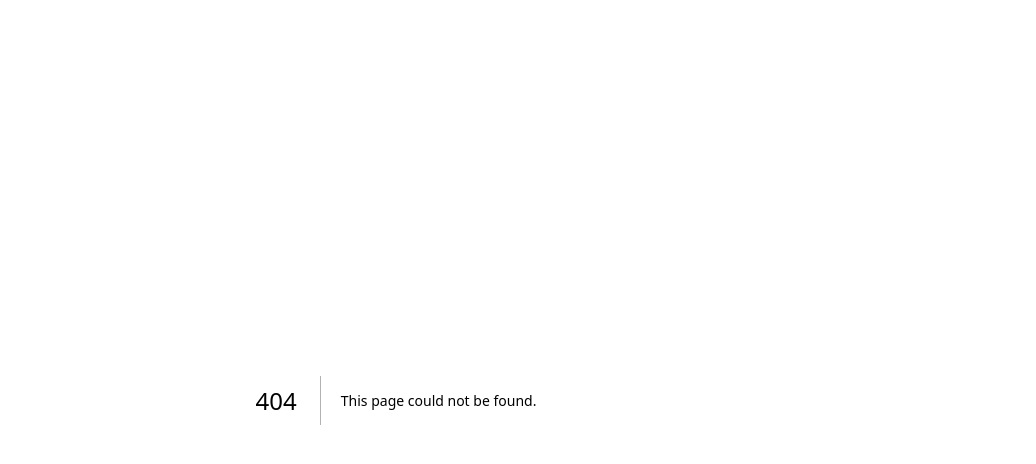
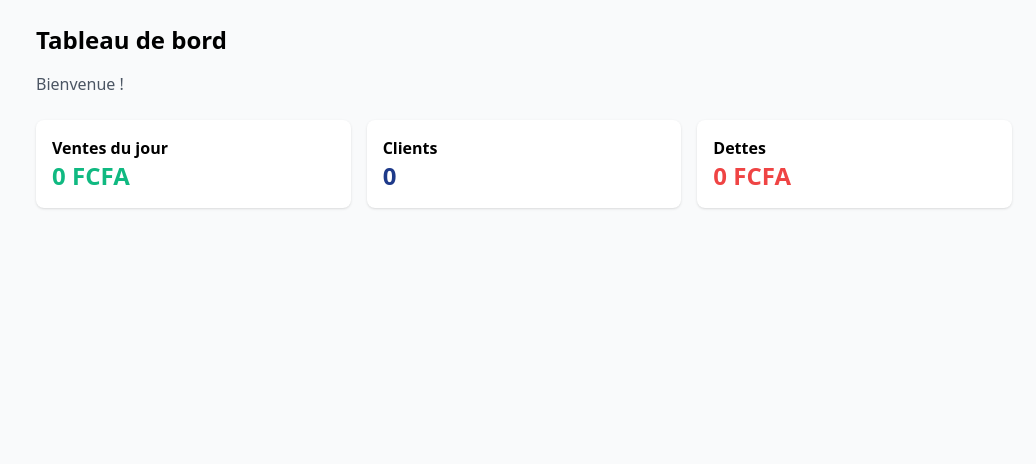
Before and after one commit to dossahroderic-droid/borbi-backend, a Next.js app: page /dashboard in a window 1280 px wide. Before the commit this address had no page. Shown: the top 464 px of the page, without its empty margins (244-1280 px from the left). Built offline with nearby package versions, Linux system fonts and the light colour scheme; no server answers.

Commit message:
Create dashboard.tsx

```diff
--- /dev/null
+++ b/pages/dashboard.tsx
@@ -0,0 +1,35 @@
+import { useEffect, useState } from 'react';
+import { getCurrentUser } from '@/lib/api';
+import Sidebar from '@/components/Sidebar';
+
+export default function DashboardPage() {
+  const [user, setUser] = useState<any>(null);
+
+  useEffect(() => {
+    setUser(getCurrentUser());
+  }, []);
+
+  return (
+    <div className="flex">
+      <Sidebar />
+      <div className="flex-1 ml-64 p-6">
+        <h1 className="text-2xl font-bold mb-4">Tableau de bord</h1>
+        <p className="text-gray-600">Bienvenue {user?.email || user?.phone} !</p>
+        <div className="grid grid-cols-1 md:grid-cols-3 gap-4 mt-6">
+          <div className="bg-white p-4 rounded-lg shadow">
+            <h3 className="font-semibold">Ventes du jour</h3>
+            <p className="text-2xl font-bold text-success">0 FCFA</p>
+          </div>
+          <div className="bg-white p-4 rounded-lg shadow">
+            <h3 className="font-semibold">Clients</h3>
+            <p className="text-2xl font-bold text-primary">0</p>
+          </div>
+          <div className="bg-white p-4 rounded-lg shadow">
+            <h3 className="font-semibold">Dettes</h3>
+            <p className="text-2xl font-bold text-danger">0 FCFA</p>
+          </div>
+        </div>
+      </div>
+    </div>
+  );
+}
```
